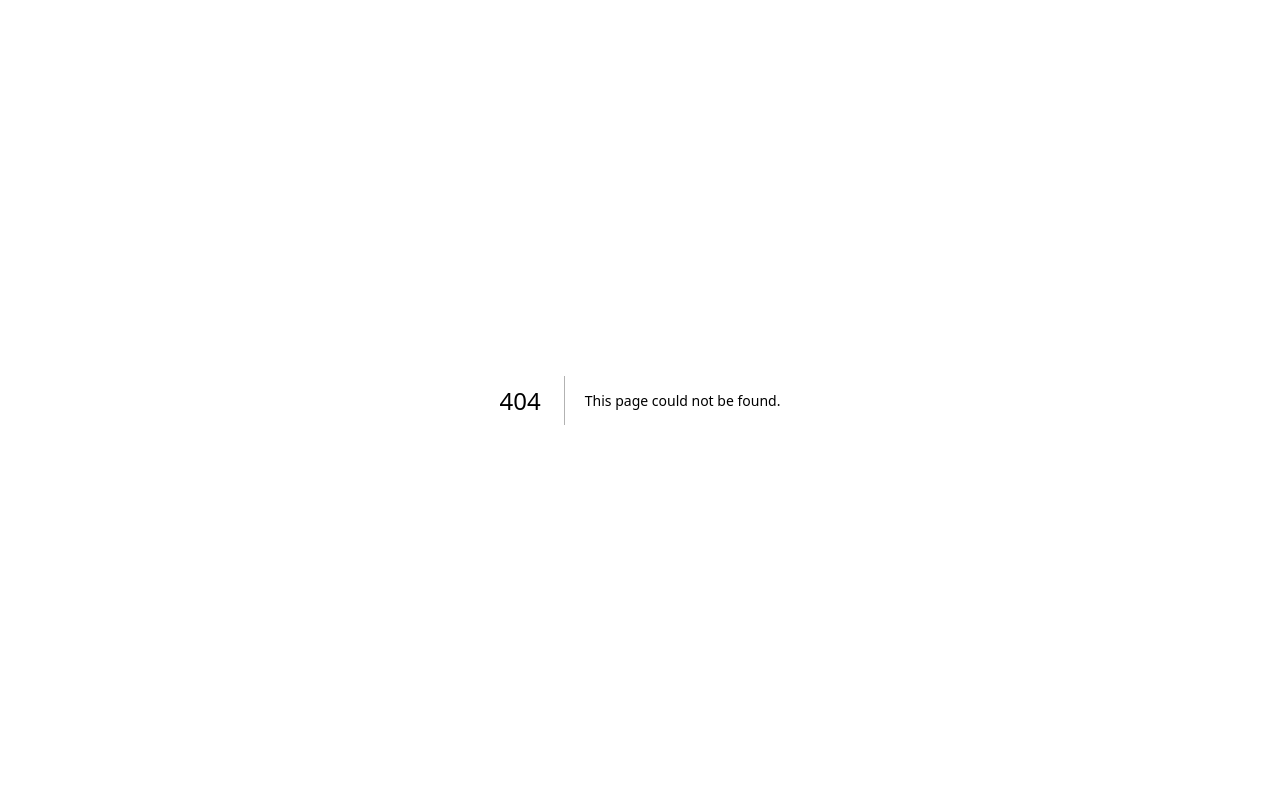
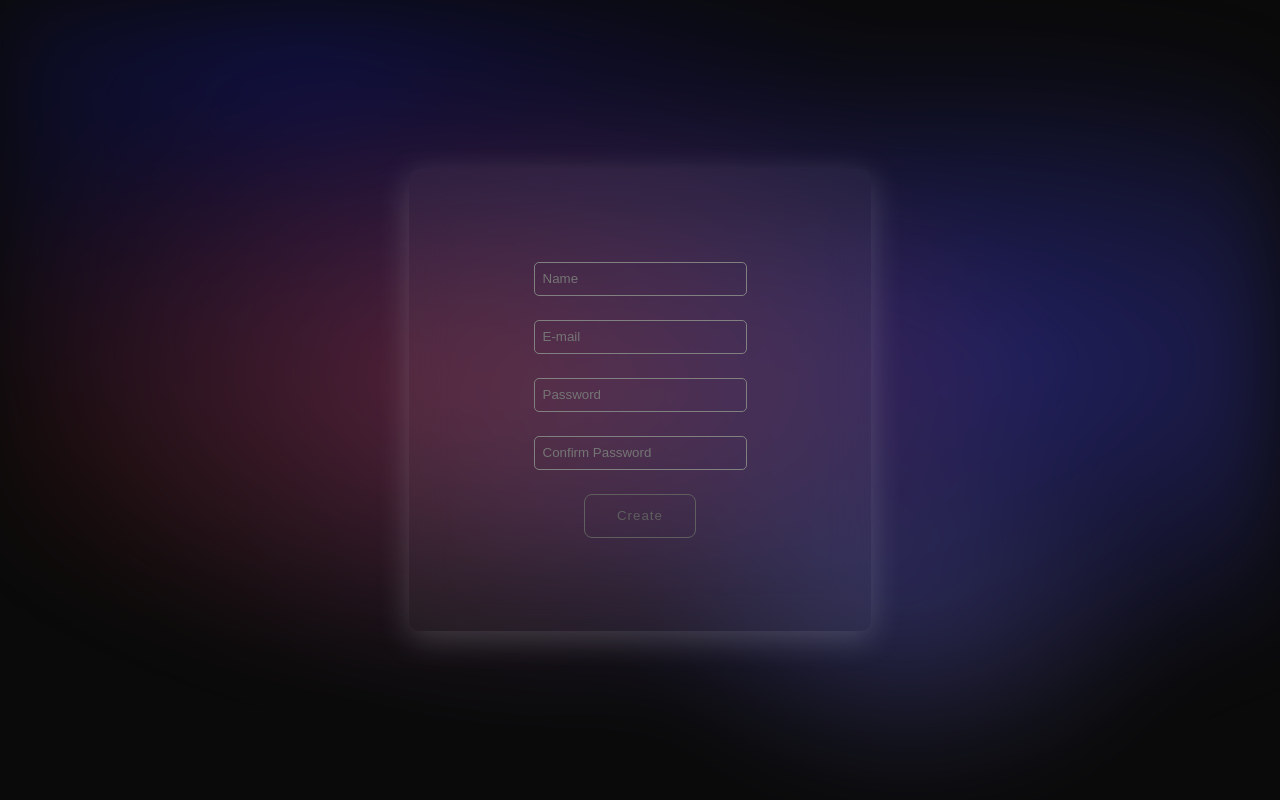
Before and after one commit to mertthesamael/kartaca-task, a Next.js app in the folder frontend/: page /signup in a window 1280 px wide. Before the commit this address had no page. Built offline with nearby package versions, Linux system fonts and the light colour scheme.

Commit message:
-signup page template   -added signup form   -added toast feature   -api improvements

```diff
--- a/frontend/app/api/hello/route.js
+++ b/frontend/app/api/hello/route.js
@@ -4,7 +4,7 @@ import credentials from "./kartaca-auction-firebase-adminsdk-d4jfr-aa352b479f.js
 
 
 //Initialize firebase-admin sdk
-if(!admin.credential){
+if(!admin.credential.cert){
   admin.initializeApp({
     credential:admin.credential.cert(credentials)
   })
@@ -21,7 +21,8 @@ export async function POST(request) {
       email:res.email,
       password:res.password,
       emailVerified:false,
-      disabled:false
+      disabled:false,
+      displayName:res.name
 
     })
     return NextResponse.json({ 'data':userResponse })
--- a/frontend/app/layout.js
+++ b/frontend/app/layout.js
@@ -1,7 +1,9 @@
+"use client"
 import '@/style/reset.scss'
 import '@/style/global.scss'
+import 'react-toastify/dist/ReactToastify.css';
 import { Inter } from 'next/font/google'
-
+import { ToastContainer } from 'react-toastify'
 
 export const metadata = {
   title: 'Create Next App',
@@ -11,7 +13,11 @@ const inter = Inter({ subsets: ['latin'] })
 export default function RootLayout({ children }) {
   return (
     <html lang="en" className={inter.className}>
-      <body>{children}</body>
+      <body>
+        <div area-hidden="true" className='overlay' />
+        {children}
+        <ToastContainer theme='dark'/>
+        </body>
     </html>
   )
 }
--- /dev/null
+++ b/frontend/app/signup/page.js
@@ -0,0 +1,15 @@
+import SignupPageContainer from "@/containers/signuppage-container"
+import styles from "./style.module.scss"
+
+
+const Signup = () => {
+
+    return(
+        <main className={styles.signup}>
+            <SignupPageContainer />
+        </main>
+
+    )
+}
+
+export default Signup
--- /dev/null
+++ b/frontend/app/signup/style.module.scss
@@ -0,0 +1,5 @@
+.signup{
+    height: 100vh;
+    display: grid;
+    place-items: center;
+}
--- /dev/null
+++ b/frontend/components/SignupForm/index.js
@@ -0,0 +1,37 @@
+"use client"
+import { useState } from "react"
+import MainButton from "../Buttons/MainButton"
+import styles from "./style.module.scss"
+import axios from "axios"
+import { toast } from "react-toastify"
+
+const SignupForm = () => {
+    const [password, setPassword] = useState("")
+    const signupHandler = async(e) => {
+        e.preventDefault()
+        try{
+            let data = await axios.post('api/hello',{email:e.target.email.value,password:password,name:e.target.name.valu})
+            console.log(data)
+            toast.success("Your account has been created!")
+        }catch(err){
+
+            toast.error(err.message)
+        }
+    }
+
+    const passwordCheck = (e) => {
+       console.log(password,e.target.value)
+    }
+
+    return(
+        <form onSubmit={signupHandler} className={styles.signupForm}>
+            <input placeholder="Name" name="name"/>
+            <input placeholder="E-mail" name="email"/>
+            <input type="password" placeholder="Password" onChange={(e) => setPassword(e.target.value)} name="password"/>
+            <input onChange={passwordCheck} placeholder="Confirm Password" name="passwordConfirm"/>
+            <MainButton type='submit' content='Create' />
+        </form>
+    )
+}
+
+export default SignupForm
--- /dev/null
+++ b/frontend/components/SignupForm/style.module.scss
@@ -0,0 +1,18 @@
+.signupForm{
+    display: flex;
+    flex-direction: column;
+    gap: 1.5rem;
+    align-items: center;
+
+    & input{
+        width: 100%;
+        height: 2rem;
+        border-radius: 5px;
+        background-color: transparent;
+        border: 1px solid grey;
+        color: white;
+        &:focus{
+            outline: 1px solid white;
+        }
+    }
+}
--- /dev/null
+++ b/frontend/containers/signuppage-container/index.js
@@ -0,0 +1,15 @@
+import styles from "./style.module.scss"
+import SignupForm from "@/components/SignupForm"
+
+
+
+const SignupPageContainer = () => {
+
+    return(
+        <div className={styles.signupPageContainer}>
+            <SignupForm />
+        </div>
+    )
+}
+
+export default SignupPageContainer
--- /dev/null
+++ b/frontend/containers/signuppage-container/style.module.scss
@@ -0,0 +1,16 @@
+.signupPageContainer{
+    padding: 5rem;
+    width: 300px;
+    border: 1px solid grey;
+    border-radius: 15px;
+    height: 300px;
+    background: rgba( 255, 255, 255, 0.05 );
+    box-shadow: 0 8px 32px 0 rgba(219, 219, 226, 0.219);
+    backdrop-filter: blur( 20px );
+    -webkit-backdrop-filter: blur( 20px );
+    border-radius: 10px;
+    border: 1px solid rgba(255, 255, 255, 0);
+
+    display: grid;
+    place-items: center;
+}
--- a/frontend/package.json
+++ b/frontend/package.json
@@ -9,13 +9,18 @@
     "lint": "next lint"
   },
   "dependencies": {
+    "@chakra-ui/react": "^2.5.2",
+    "@emotion/react": "^11.10.6",
+    "@emotion/styled": "^11.10.6",
     "axios": "^1.3.4",
     "eslint": "8.36.0",
     "eslint-config-next": "13.2.4",
     "firebase-admin": "^11.5.0",
+    "framer-motion": "^10.6.1",
     "next": "13.2.4",
     "react": "18.2.0",
     "react-dom": "18.2.0",
+    "react-toastify": "^9.1.1",
     "sass": "^1.59.3"
   }
 }
--- a/frontend/style/global.scss
+++ b/frontend/style/global.scss
@@ -1,3 +1,29 @@
 body{
     background-color: #181818;
+    background-color: rgb(10, 10, 10);
+
 }
+.overlay {
+    --color-gradient-1: #7d7aff80;
+    --color-gradient-2: #2121e280;
+    --color-gradient-3: #fa313180;
+    position: absolute;
+    top: 0;
+    left: 0;
+    right: 0;
+    bottom: 0;
+    background: radial-gradient(
+        at 71% 77%,
+        var(--color-gradient-1) 0,
+        transparent 21%
+      ),
+      radial-gradient(at 36% 47%, var(--color-gradient-3) 0, transparent 50%),
+      radial-gradient(at 45% 51%, var(--color-gradient-1) 0, transparent 53%),
+      radial-gradient(at 73% 44%, var(--color-gradient-2) 0, transparent 54%),
+      radial-gradient(at 24% 10%, var(--color-gradient-2) 0, transparent 40%),
+      radial-gradient(at 76% 46%, var(--color-gradient-1) 0, transparent 50%);
+
+    filter: blur(44px);
+    z-index: -1;
+    opacity: 0.5;
+  }
```
Also changed, not shown: 1 other file (tests, documents, lock files or other folders).
